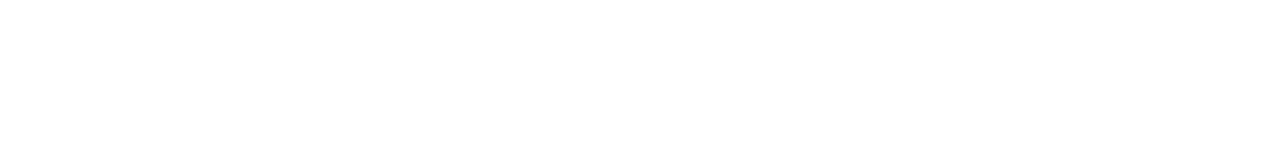
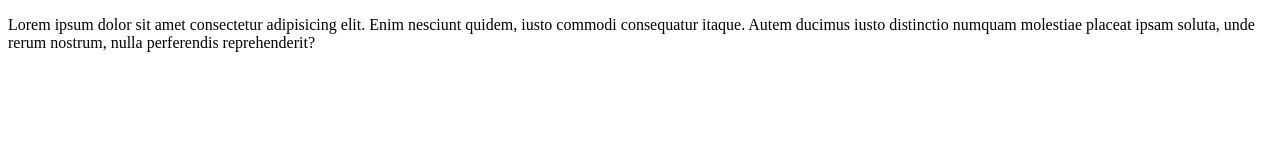
Before and after one commit to iliamal10/test, a plain HTML site: page index.html in a window 1280 px wide. Drawn offline with Linux system fonts and the light colour scheme.

Commit message:
Update index.html

```diff
--- a/index.html
+++ b/index.html
@@ -6,5 +6,14 @@
     <meta name="viewport" content="width=device-width, initial-scale=1.0" />
     <title>Document</title>
   </head>
-  <body></body>
+  <body>
+    <main>
+      <p>
+        Lorem ipsum dolor sit amet consectetur adipisicing elit. Enim nesciunt
+        quidem, iusto commodi consequatur itaque. Autem ducimus iusto distinctio
+        numquam molestiae placeat ipsam soluta, unde rerum nostrum, nulla
+        perferendis reprehenderit?
+      </p>
+    </main>
+  </body>
 </html>
```
